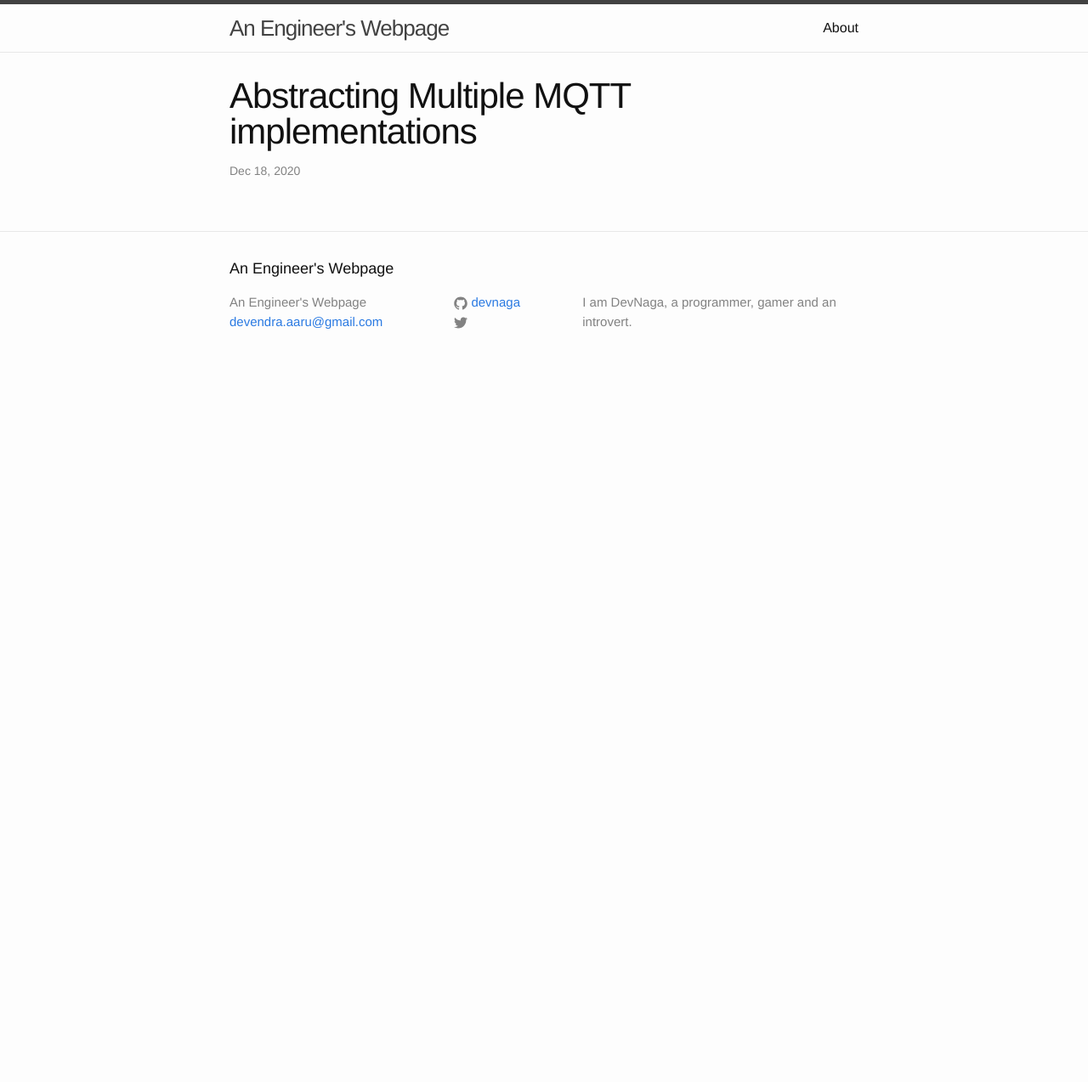
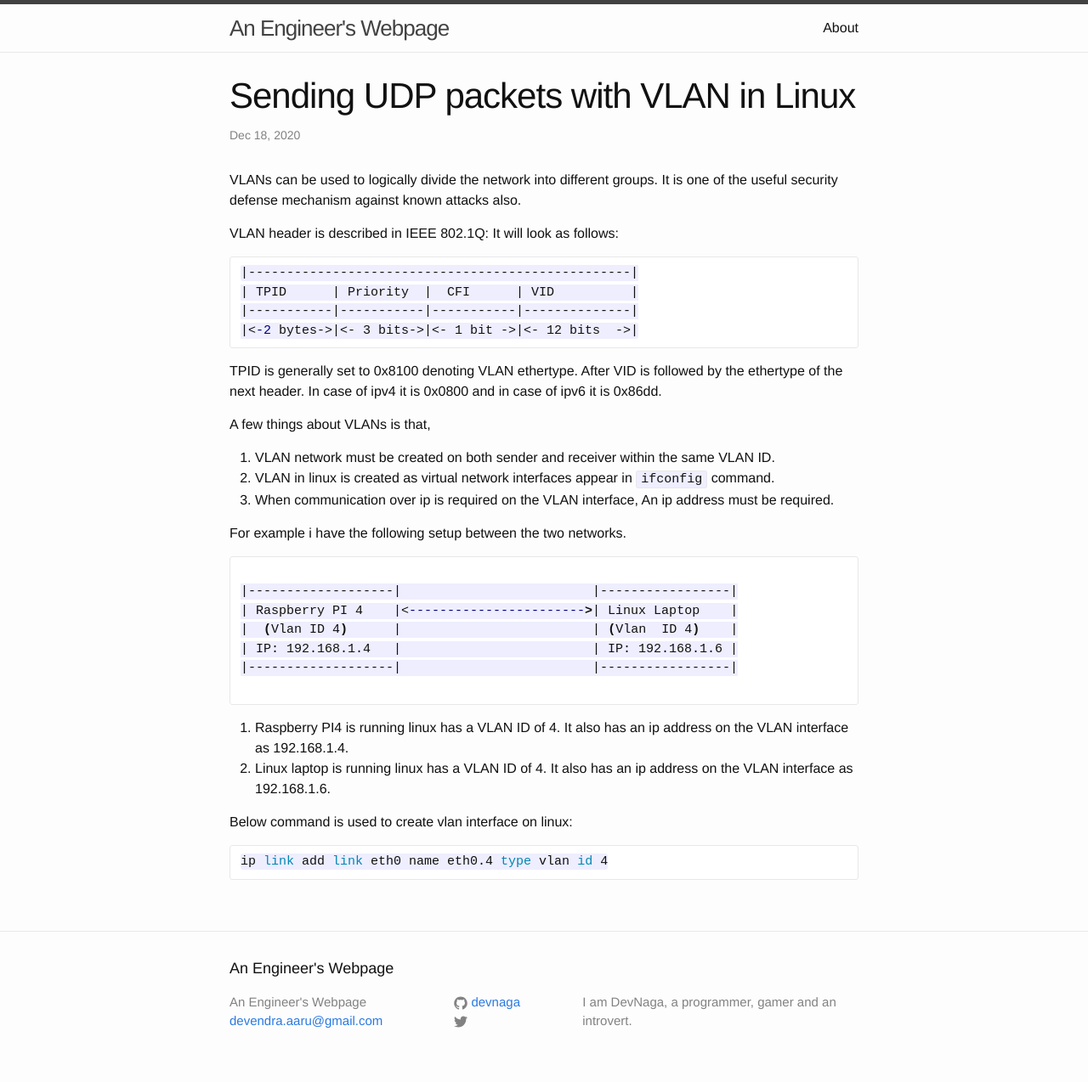
Before and after one commit to DevNaga/devnaga.github.io, a Jekyll site: the page built from _posts/2021-05-12-sending-udp-packets-with-vlan-tag.markdown, in a window 1280 px wide. Shown: the whole page at 85% size. Built offline with Jekyll 4.4.1, drawn with Linux system fonts in a browser that asks for light colours; before the commit the page ends 900 px from its top, so only the background shows below that.

Commit message:
Update 2021-05-12-sending-udp-packets-with-vlan-tag.markdown

````diff
--- a/_posts/2021-05-12-sending-udp-packets-with-vlan-tag.markdown
+++ b/_posts/2021-05-12-sending-udp-packets-with-vlan-tag.markdown
@@ -1,6 +1,50 @@
 ---
 layout: post
-title:  "Abstracting Multiple MQTT implementations"
+title:  "Sending UDP packets with VLAN in Linux"
 date:   2020-12-18 23:26:00
 categories: wireless, linux, programming
 ---
+
+VLANs can be used to logically divide the network into different groups. It is one of the useful security defense mechanism against known attacks also.
+
+VLAN header is described in IEEE 802.1Q: It will look as follows:
+
+```bash
+|--------------------------------------------------|
+| TPID      | Priority  |  CFI      | VID          |
+|-----------|-----------|-----------|--------------|
+|<-2 bytes->|<- 3 bits->|<- 1 bit ->|<- 12 bits  ->|
+```
+
+TPID is generally set to 0x8100 denoting VLAN ethertype.
+After VID is followed by the ethertype of the next header. In case of ipv4 it is 0x0800 and in case of ipv6 it is 0x86dd.
+
+
+A few things about VLANs is that,
+
+
+1. VLAN network must be created on both sender and receiver within the same VLAN ID.
+2. VLAN in linux is created as virtual network interfaces  appear in `ifconfig` command.
+3. When communication over ip is required on the VLAN interface, An ip address must be required.
+
+For example i have the following setup between the two networks.
+
+
+```bash
+
+|-------------------|                         |-----------------|
+| Raspberry PI 4    |<----------------------->| Linux Laptop    |
+|  (Vlan ID 4)      |                         | (Vlan  ID 4)    |
+| IP: 192.168.1.4   |                         | IP: 192.168.1.6 |
+|-------------------|                         |-----------------|
+
+```
+
+1. Raspberry PI4 is running linux has a  VLAN ID of 4. It also has an ip address on the VLAN interface as 192.168.1.4.
+2. Linux laptop is running linux has a VLAN ID of 4. It also has an ip address on the VLAN interface as 192.168.1.6.
+
+Below command is used to create vlan interface on linux:
+
+```bash
+ip link add link eth0 name eth0.4 type vlan id 4
+```
````
